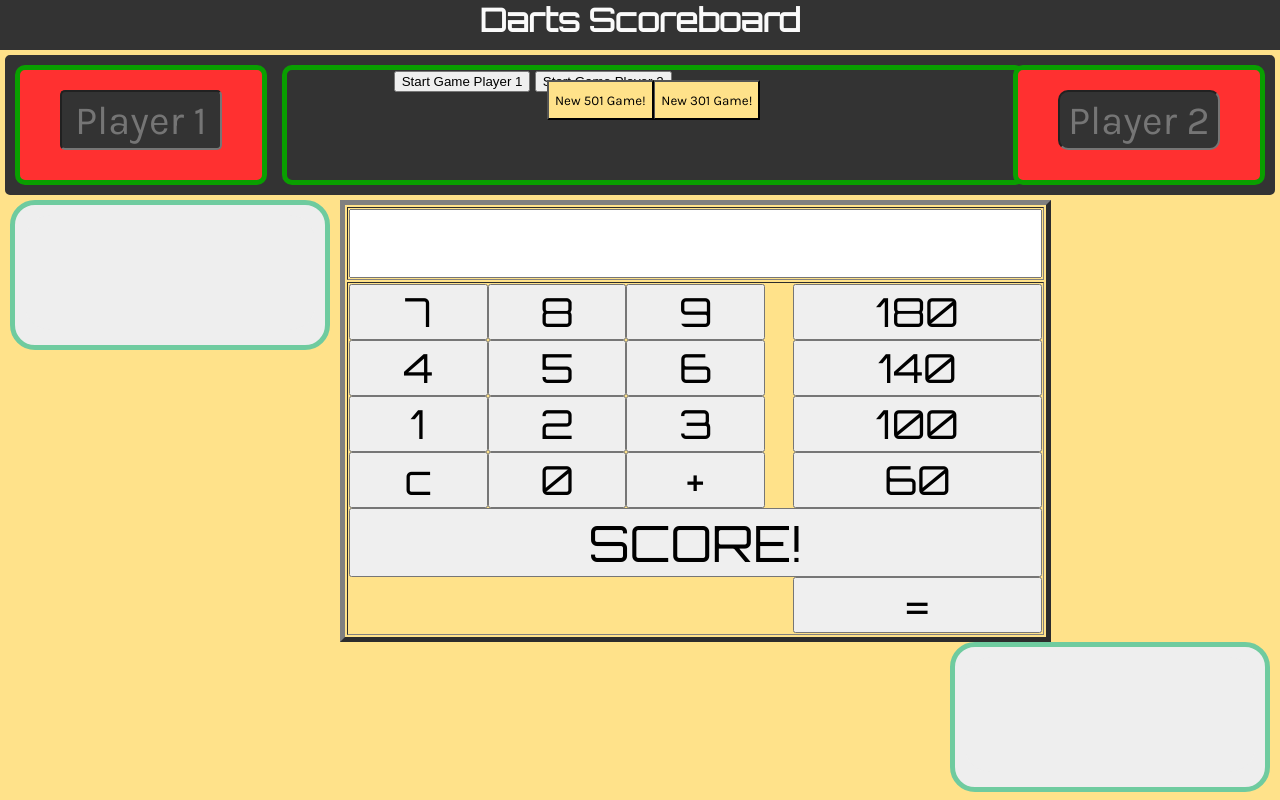
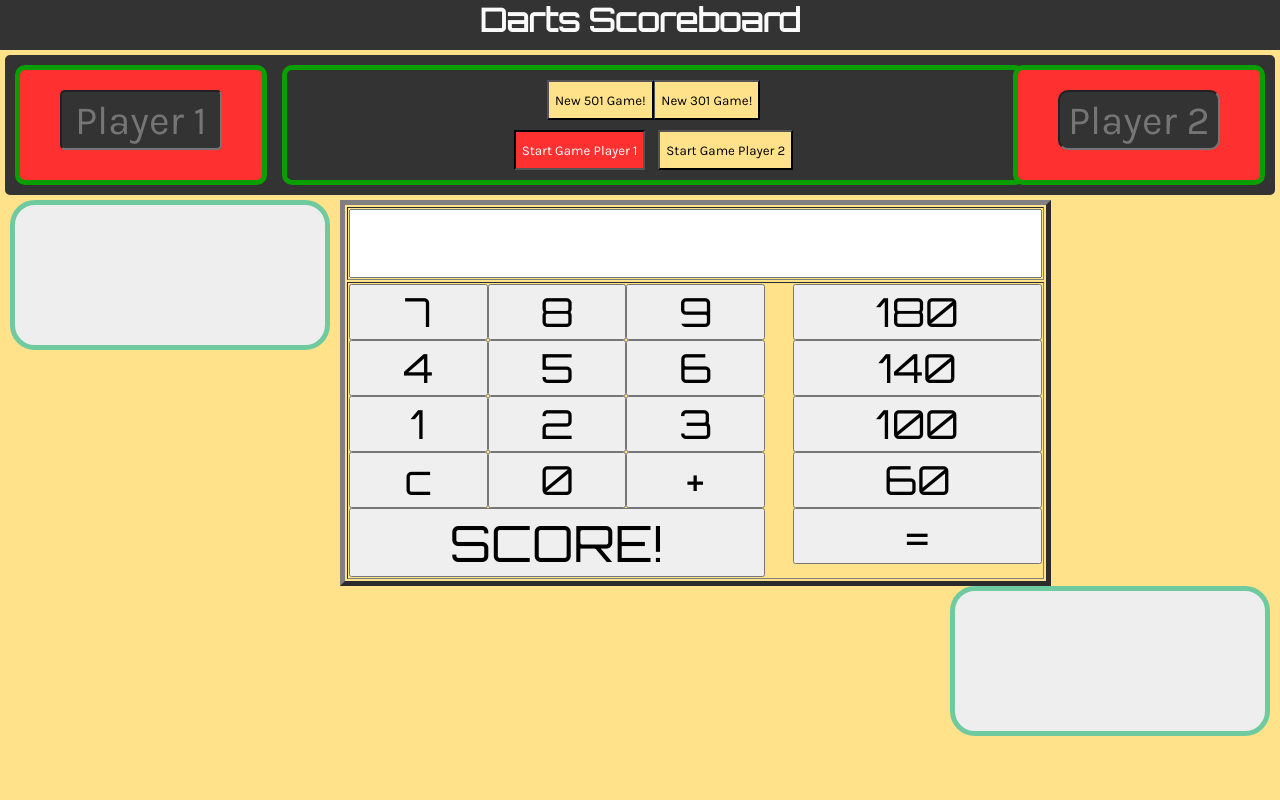
Before and after one commit to tjward1979/my-first-webdevlopment-project, a plain HTML site: page app/public/index.html in a window 1280 px wide. Both pictures are taken after a click on the button "Start Game Player 1". Drawn offline with nearby package versions, Linux system fonts and the light colour scheme; a web font is replaced by a local one.

Commit message:
new file

```diff
--- a/app/public/style.css
+++ b/app/public/style.css
@@ -164,6 +164,13 @@ body {
   background: #ffe28a;
 }
 
+.new-301-game.active {
+  border-style: inset;
+  background-color: #ff3030;
+  color: #FFF;
+
+}
+
 .new-501-game {
   position: relative;
   float: left;
@@ -173,6 +180,48 @@ body {
   font-family: 'Karla', sans-serif;
   background: #ffe28a;
 }
+
+.new-501-game.active {
+  border-style: inset;
+  background-color: #ff3030;
+  color: #FFF;
+}
+
+
+.start-game-player1 {
+  position: relative;
+  float: left;
+  top: 60px;
+  left: 120px;
+  height: 40px;
+  font-family: 'Karla', sans-serif;
+  background: #ffe28a;
+}
+
+.start-game-player1.active {
+  border-style: inset;
+  background-color: #ff3030;
+  color: #FFF;
+}
+
+
+.start-game-player2 {
+  position: relative;
+  float: right;
+  top: 60px;
+  right: 120px;
+  height: 40px;
+  font-family: 'Karla', sans-serif;
+  background: #ffe28a;
+}
+
+.start-game-player2.active {
+  border-style: inset;
+  background-color: #ff3030;
+  color: #FFF;
+}
+
+
 .calc-table {
   position: relative;
   float: left;
@@ -205,7 +254,7 @@ input[TYPE=button] {
   position: relative;
   margin: 0px;
   font-size: 50px;
-  width: 100%;
+  width: 60%;
 
 }
 
```
